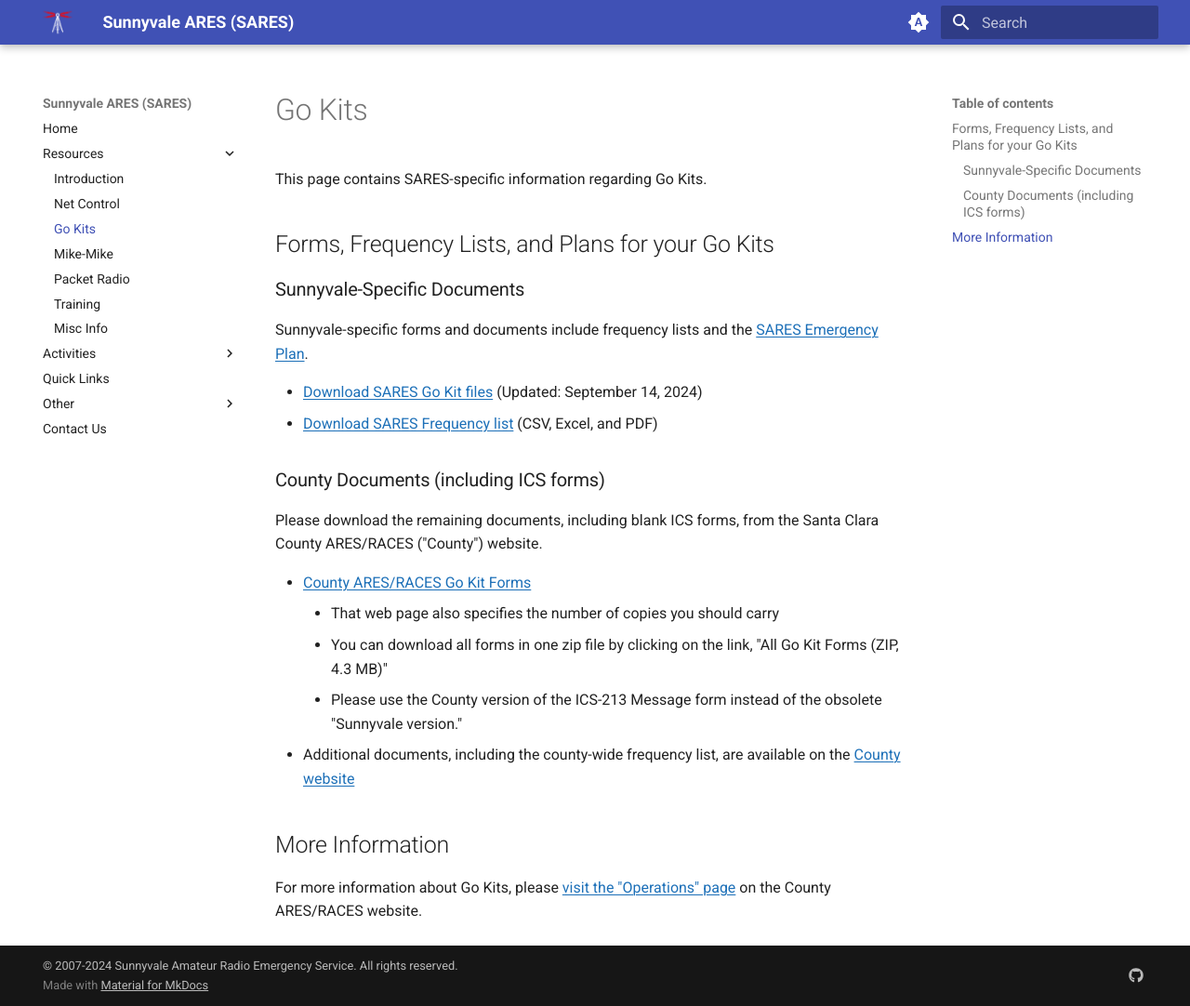
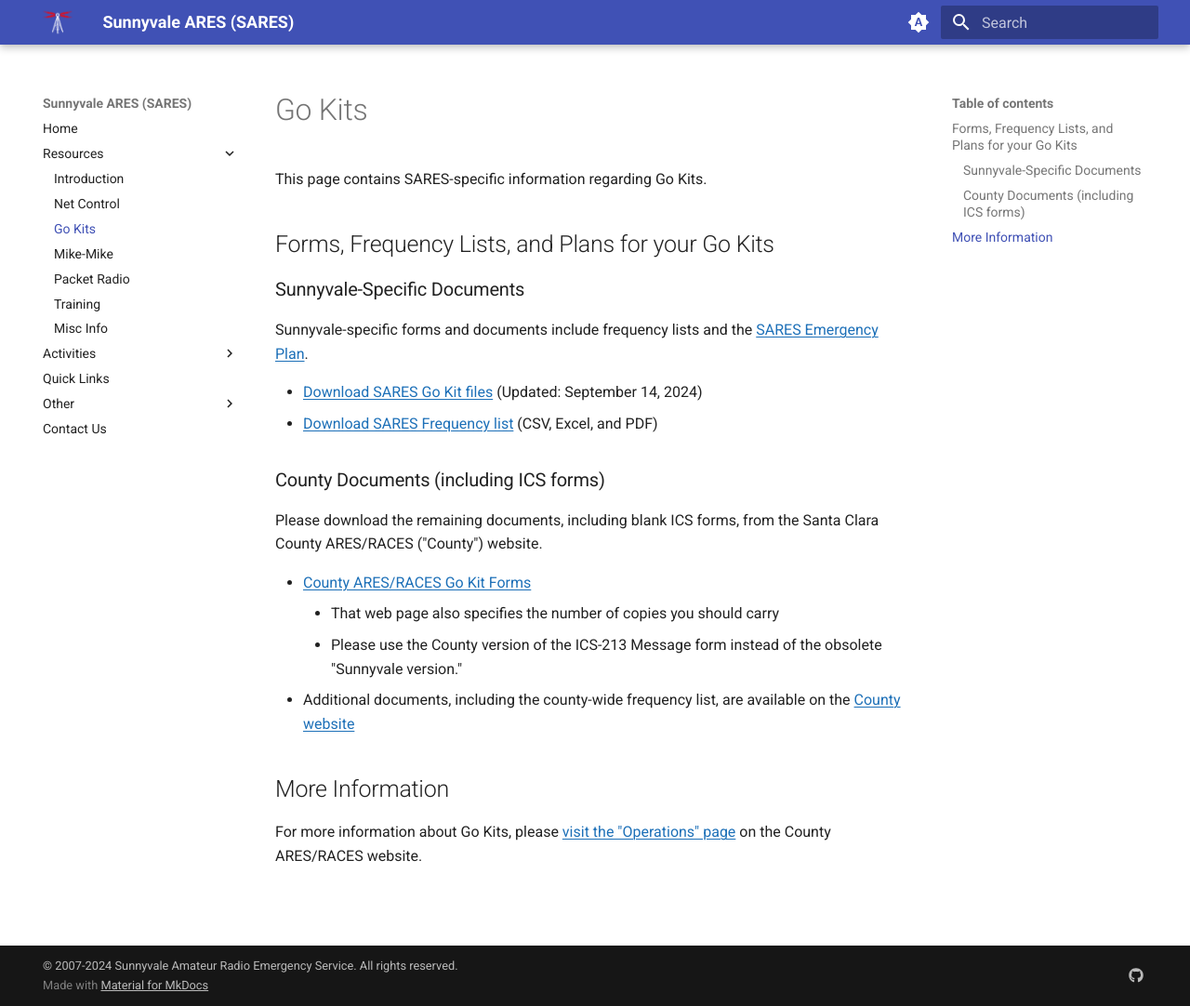
Before and after one commit to saresrg/www-k6sny-org, an MkDocs documentation site: the page built from docs/resources/go-kits.md, in a window 1280 px wide and 1082 px high. Shown: the whole window at 93% size. Built offline with MkDocs 1.6.1 and Material for MkDocs 9.7.7, drawn with Linux system fonts in a browser that asks for light colours.

Commit message:
Remove ref to Zip file of County Go Kit files

```diff
--- a/docs/resources/go-kits.md
+++ b/docs/resources/go-kits.md
@@ -17,7 +17,6 @@ Please download the remaining documents, including blank ICS forms, from the San
 
 -   [County ARES/RACES Go Kit Forms](https://www.scc-ares-races.org/operations/go-kit-forms.html)
     -   That web page also specifies the number of copies you should carry
-    -   You can download all forms in one zip file by clicking on the link, "All Go Kit Forms (ZIP, 4.3 MB)"
     -   Please use the County version of the ICS-213 Message form instead of the obsolete "Sunnyvale version."
 -   Additional documents, including the county-wide frequency list, are available on the [County website](https://www.scc-ares-races.org/operations.html)
 
```
